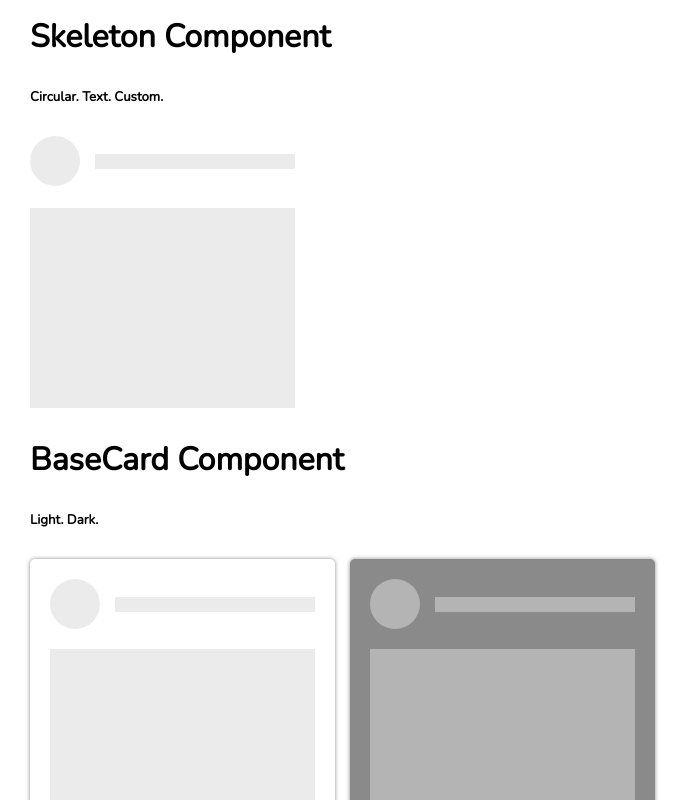
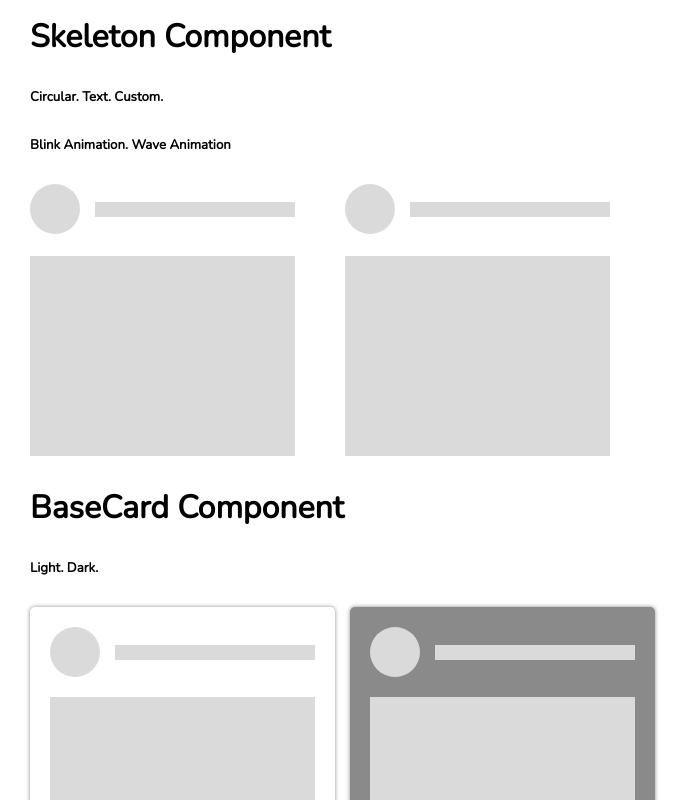
Before and after one commit to JaysusM/Lobster-UI, a React app: page / in a window 1280 px wide. Shown: the part 1540-2340 px from the top of the page, without its empty margins (0-694 px from the left). Built offline with nearby package versions, Linux system fonts and the light colour scheme.

Commit message:
Add wave animation for skeleton component. Little refactor in all components

```diff
--- a/src/Components/Button/Button.tsx
+++ b/src/Components/Button/Button.tsx
@@ -2,6 +2,7 @@ import * as React from 'react';
 import "./Button.scss";
 import classNames from "classnames";
 import Icon, {isIconIncludedInIconLibrary} from '../Icon/Icon';
+import { DOMAttributes } from 'react';
 
 export enum ButtonColor {
   Primary,
@@ -36,7 +37,7 @@ export interface ButtonProps {
   iconAlignment?: IconAlignment
 }
 
-const Button: React.FunctionComponent<ButtonProps> = ({ className, id, label, icon, iconAlignment, onClick, color = ButtonColor.Primary, type = ButtonType.Normal, bordered, hoverUnderlineEffect = true, hoverMoveEffect = true, disabled }) => {
+const Button: React.FunctionComponent<ButtonProps & DOMAttributes<Element>> = ({ className, id, label, icon, iconAlignment, onClick, color = ButtonColor.Primary, type = ButtonType.Normal, bordered, hoverUnderlineEffect = true, hoverMoveEffect = true, disabled }) => {
 
   // Check if icon exists in our library, if not, we reset its value
   // @ts-ignore
--- a/src/Components/Demo/Demo.tsx
+++ b/src/Components/Demo/Demo.tsx
@@ -5,7 +5,7 @@ import TextInput, { TextInputType } from '../TextInput/TextInput';
 import TextArea from '../TextArea/TextArea';
 import Checkbox from '../Checkbox/Checkbox';
 import Loader, { LoaderColor, LoaderType } from '../Loader/Loader';
-import Skeleton, { SkeletonType } from '../Skeleton/Skeleton';
+import Skeleton, { SkeletonType, SkeletonAnimation } from '../Skeleton/Skeleton';
 import BaseCard, { BaseCardType } from '../BaseCard/BaseCard';
 import NavBar, { NavBarColor } from '../NavBar/NavBar';
 import NavbBarMenu from '../NavBar/NavBarMenu/NavBarMenu';
@@ -17,16 +17,16 @@ import ListItem from '../ListItem/ListItem';
 export const Demo = () => {
   const [showModalToast, setShowModalToast] = useState<boolean>(false);
 
-  const skeleton: JSX.Element = <div className="column-container">
+  const skeleton = (animation?: SkeletonAnimation): JSX.Element => <div className="column-container">
     <div className="row-container">
-      <Skeleton type={SkeletonType.Circular} height={50} width={50} />
+      <Skeleton type={SkeletonType.Circular} animation={animation} height={50} width={50} />
       <div style={{ width: "15px" }} />
       <div className="expanded-center">
-        <Skeleton type={SkeletonType.Text} width={200} />
+        <Skeleton type={SkeletonType.Text} animation={animation} width={200} />
       </div>
     </div>
     <br />
-    <Skeleton type={SkeletonType.Custom} width={265} height={200} />
+    <Skeleton type={SkeletonType.Custom} animation={animation} width={265} height={200} />
   </div>;
 
   return (
@@ -92,16 +92,21 @@ export const Demo = () => {
       </div>
       <h1>Skeleton Component</h1>
       <h5>Circular. Text. Custom.</h5>
-      {skeleton}
+      <h5>Blink Animation. Wave Animation</h5>
+      <div className="row-container">
+        {skeleton(SkeletonAnimation.Blink)}
+        <div style={{width: "50px"}} />
+        {skeleton(SkeletonAnimation.Wave)}
+      </div>
       <h1>BaseCard Component</h1>
       <h5>Light. Dark.</h5>
       <div className="row-container">
         <BaseCard type={BaseCardType.Light}>
-          {skeleton}
+          {skeleton()}
         </BaseCard>
         <div style={{ width: "15px" }} />
         <BaseCard type={BaseCardType.Dark}>
-          {skeleton}
+          {skeleton()}
         </BaseCard>
       </div>
       <h1>NavBar Component</h1>
@@ -132,15 +137,15 @@ export const Demo = () => {
       </div>
       <h1>Modal Toast</h1>
       <div className="row-container">
-        <Button onClick={() => setShowModalToast(true)} type={ButtonType.Normal} label="Show modal"/>
+        <Button onClick={() => setShowModalToast(true)} type={ButtonType.Normal} label="Show modal" />
         {showModalToast && <ModalToast title="Modal Toast Notification" subtitle="This is a modal toast element, it will disappear in a few seconds or when cancel button is pressed" type={ToastType.Success} duration={5000} onDispose={() => setShowModalToast(false)} />}
       </div>
       <h1>List Item</h1>
       <div className="row-container">
         <div className="column-container">
-          <ListItem label={"Pay with Amazon"} icon="amazon-pay"/>
-          <ListItem label={"Demo video"} icon="video"/>
-          <ListItem label={"React Components"} icon="react"/>
+          <ListItem label={"Pay with Amazon"} icon="amazon-pay" />
+          <ListItem label={"Demo video"} icon="video" />
+          <ListItem label={"React Components"} icon="react" />
           <ListItem label={"Contact us"} />
         </div>
       </div>
--- a/src/Components/NavBar/NavBar.tsx
+++ b/src/Components/NavBar/NavBar.tsx
@@ -1,7 +1,7 @@
 import * as React from 'react';
 import classNames from 'classnames';
 import "./NavBar.scss";
-import { ReactNode } from 'react';
+import { ReactNode, DOMAttributes } from 'react';
 
 export enum NavBarColor {
     Primary,
@@ -20,7 +20,7 @@ export interface NavBarProps {
     children?: ReactNode
 }
 
-const NavBar: React.FunctionComponent<NavBarProps> = ({ id, className, color = NavBarColor.Primary, type = NavBarType.Horizontal, children}) => {
+const NavBar: React.FunctionComponent<NavBarProps & DOMAttributes<Element>> = ({ id, className, color = NavBarColor.Primary, type = NavBarType.Horizontal, children}) => {
 
     const navbarClassnames: string = classNames(
         className,
--- a/src/Components/NavBar/NavBarMenu/NavBarMenu.tsx
+++ b/src/Components/NavBar/NavBarMenu/NavBarMenu.tsx
@@ -3,6 +3,7 @@ import classNames from 'classnames';
 import Button, { ButtonType, ButtonColor } from '../../Button/Button';
 import "./NavBarMenu.scss";
 import Icon from '../../Icon/Icon';
+import { DOMAttributes } from 'react';
 
 export interface NavbBarMenuProps {
     id?: string,
@@ -11,7 +12,7 @@ export interface NavbBarMenuProps {
     color?: ButtonColor
 }
 
-const NavbBarMenu: React.FunctionComponent<NavbBarMenuProps> = ({ id, className, options, color = ButtonColor.White }) => {
+const NavbBarMenu: React.FunctionComponent<NavbBarMenuProps & DOMAttributes<Element>> = ({ id, className, options, color = ButtonColor.White }) => {
 
     const [isMenuOpen, setIsMenuOpen] = React.useState<boolean>(false);
 
--- a/src/Components/Skeleton/Skeleton.scss
+++ b/src/Components/Skeleton/Skeleton.scss
@@ -1,9 +1,12 @@
 @import "../../Assets/variables.scss";
+
+$waveWidth: 100%;
 
 .lobster-component.skeleton-component {
     background-color: $neutralColor;
+    position: relative;
 
-    @keyframes skeletonEffect {
+    @keyframes blinkEffect {
         from {
             opacity: 1;
         }
@@ -17,7 +20,36 @@
         }
     }
 
-    animation: skeletonEffect 1.5s linear infinite;
+    @keyframes waveEffect {
+        from {
+            left: -$waveWidth;
+        }
+
+        50% {
+            left: 50%;
+        }
+
+        to {
+            left: 200%;
+        }
+    }
+
+    &.blink-animation {
+        animation: skeletonEffect 1.5s linear infinite;
+    }
+
+    &.wave-animation {
+        overflow: hidden;
+        &::after {
+            content: '';
+            width: $waveWidth;
+            left: -$waveWidth;
+            height: 100%;
+            position: absolute;
+            animation: waveEffect 2.5s linear infinite;
+            background: linear-gradient(90deg, transparent, rgba(0, 0, 0, 0.1), transparent);
+        }
+    }
 
     &.text-skeleton {
         width: 100%;
--- a/src/Components/Skeleton/Skeleton.tsx
+++ b/src/Components/Skeleton/Skeleton.tsx
@@ -9,15 +9,21 @@ export enum SkeletonType {
     Custom
 }
 
+export enum SkeletonAnimation {
+    Blink,
+    Wave
+}
+
 export interface SkeletonProps {
     id?: string,
     className?: string,
     type?: SkeletonType,
     width?: number,
-    height?: number
+    height?: number,
+    animation?: SkeletonAnimation
 }
 
-const Skeleton: React.FunctionComponent<SkeletonProps & DOMAttributes<Element>> = ({ id, className, type = SkeletonType.Text, width, height }) => {
+const Skeleton: React.FunctionComponent<SkeletonProps & DOMAttributes<Element>> = ({ id, className, type = SkeletonType.Text, width, height, animation = SkeletonAnimation.Blink }) => {
 
     if ((!height || !width) && [SkeletonType.Custom, SkeletonType.Circular].includes(type)) {
         throw new Error("Custom and Circular Skeleton needs height and width attributes. Default values for height: fontSize, width: 100%");
@@ -29,9 +35,10 @@ const Skeleton: React.FunctionComponent<SkeletonProps & DOMAttributes<Element>>
         "skeleton-component", {
         "text-skeleton": type === SkeletonType.Text,
         "custom-skeleton": type === SkeletonType.Custom,
-        "circular-skeleton": type === SkeletonType.Circular
-    }
-    )
+        "circular-skeleton": type === SkeletonType.Circular,
+        "blink-animation": animation === SkeletonAnimation.Blink,
+        "wave-animation": animation === SkeletonAnimation.Wave
+    });
 
     let containerStyles: React.CSSProperties = {};
 
@@ -56,7 +63,7 @@ const Skeleton: React.FunctionComponent<SkeletonProps & DOMAttributes<Element>>
     }
 
     return (
-        <div className={containerClassname} style={containerStyles} id={id}/>
+        <div className={containerClassname} style={containerStyles} id={id} />
     );
 }
 
--- a/src/Components/TextArea/TextArea.tsx
+++ b/src/Components/TextArea/TextArea.tsx
@@ -1,6 +1,7 @@
 import * as React from 'react';
 import "./TextArea.scss";
 import classNames from 'classnames';
+import { DOMAttributes } from 'react';
 
 export interface TextAreaProps {
     value?: string,
@@ -13,7 +14,7 @@ export interface TextAreaProps {
     id?: string
 }
 
-const TextArea: React.FunctionComponent<TextAreaProps> = ({ id, className, value, onChange, bordered, disabled, cols, rows }) => {
+const TextArea: React.FunctionComponent<TextAreaProps & DOMAttributes<Element>> = ({ id, className, value, onChange, bordered, disabled, cols, rows }) => {
 
     const handleOnChange = (event: React.ChangeEvent<HTMLTextAreaElement>) => {
         event.stopPropagation();
--- a/src/Components/TextInput/TextInput.tsx
+++ b/src/Components/TextInput/TextInput.tsx
@@ -1,6 +1,6 @@
 import * as React from 'react';
 import "./TextInput.scss";
-import { useState, useRef } from 'react';
+import { useState, useRef, DOMAttributes } from 'react';
 import classNames from 'classnames';
 import Icon from '../Icon/Icon';
 
@@ -23,7 +23,7 @@ export interface TextInputProps {
   type?: TextInputType
 }
 
-const TextInput: React.FunctionComponent<TextInputProps> = ({ type = TextInputType.Text, id, className, label, errorMessage, success, placeholder, value, onChange, bordered, disabled }) => {
+const TextInput: React.FunctionComponent<TextInputProps & DOMAttributes<Element>> = ({ type = TextInputType.Text, id, className, label, errorMessage, success, placeholder, value, onChange, bordered, disabled }) => {
 
   const inputRef: any = useRef();
   const [isInputFocused, setIsInputFocused] = useState<boolean>(false);
--- a/src/Components/Toast/ModalToast/ModalToast.tsx
+++ b/src/Components/Toast/ModalToast/ModalToast.tsx
@@ -1,4 +1,4 @@
-import React, { useEffect, useState } from "react";
+import React, { useEffect, useState, FunctionComponent, DOMAttributes } from "react";
 import Toast, { ToastType, ToastProps } from "./../Toast";
 import ReactDOM from "react-dom";
 import "./ModalToast.scss";
@@ -10,7 +10,7 @@ export type ModalToastProps = {
     onDispose?: () => void
 } & ToastProps;
 
-const ModalToast = ({ duration, id, className, onDispose, ...args }: ModalToastProps): JSX.Element => {
+const ModalToast: FunctionComponent<ModalToastProps & DOMAttributes<Element>>= ({ duration, id, className, onDispose, ...args }): JSX.Element => {
     const [toastElement, setToastElement] = useState<HTMLDivElement>();
 
     const cleanModalToast = () => {
--- a/src/Components/Toast/Toast.tsx
+++ b/src/Components/Toast/Toast.tsx
@@ -3,6 +3,7 @@ import classNames from 'classnames';
 import "./Toast.scss";
 import Icon from '../Icon/Icon';
 import { IconName } from '@fortawesome/fontawesome';
+import { DOMAttributes } from 'react';
 
 export enum ToastType {
     Information,
@@ -22,7 +23,7 @@ export interface ToastProps {
     onCancel?: () => void
 }
 
-const Toast: React.FunctionComponent<ToastProps> = ({id, className, title, subtitle, type, specialIcon, isCancelable, onCancel}) => {
+const Toast: React.FunctionComponent<ToastProps & DOMAttributes<Element>> = ({id, className, title, subtitle, type, specialIcon, isCancelable, onCancel}) => {
 
     if (Boolean(isCancelable) !== Boolean(onCancel)) {
         throw new Error("ERROR. You need to provide both or none arguments isCancelable and onCancel for Toast component");
```
